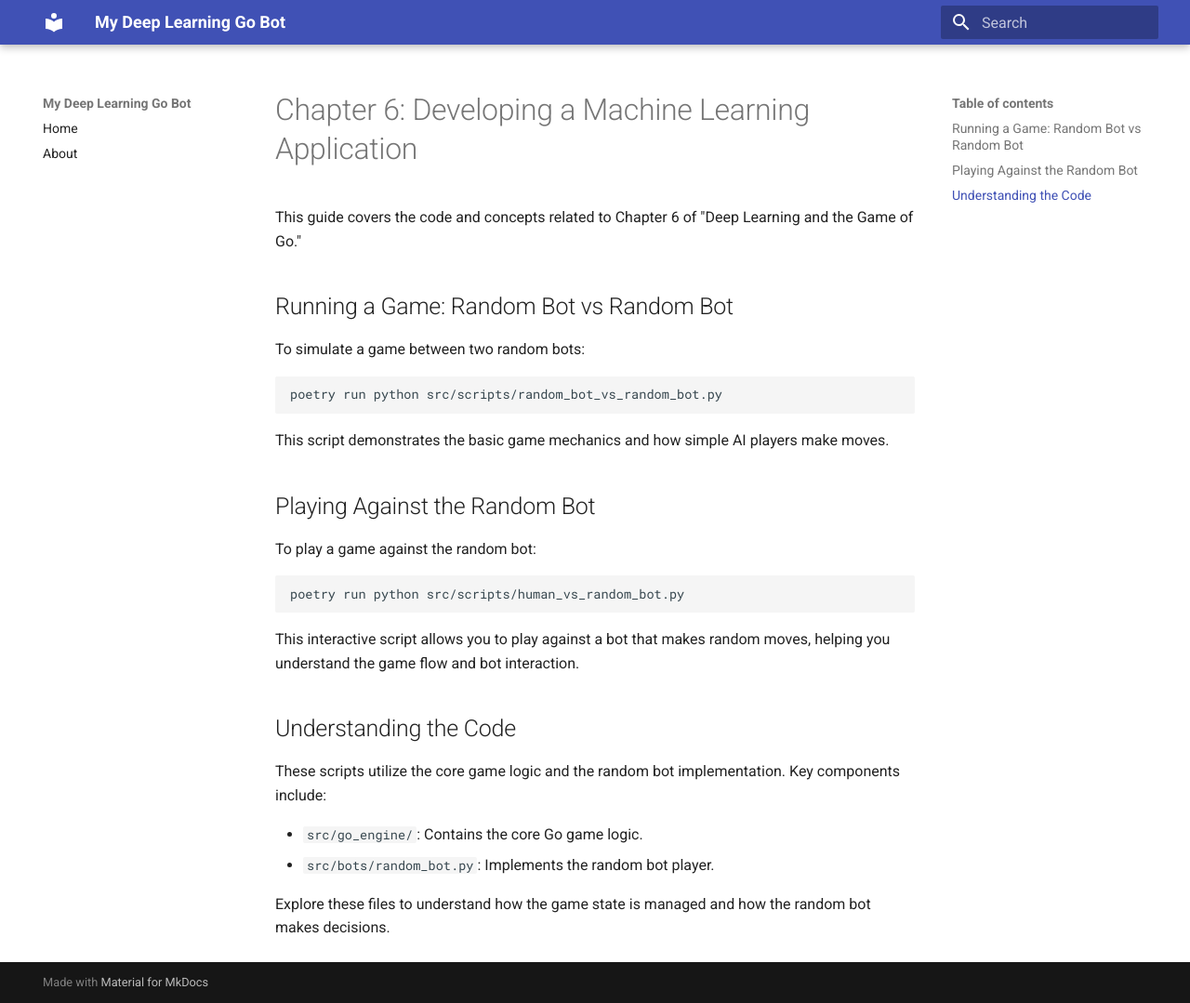
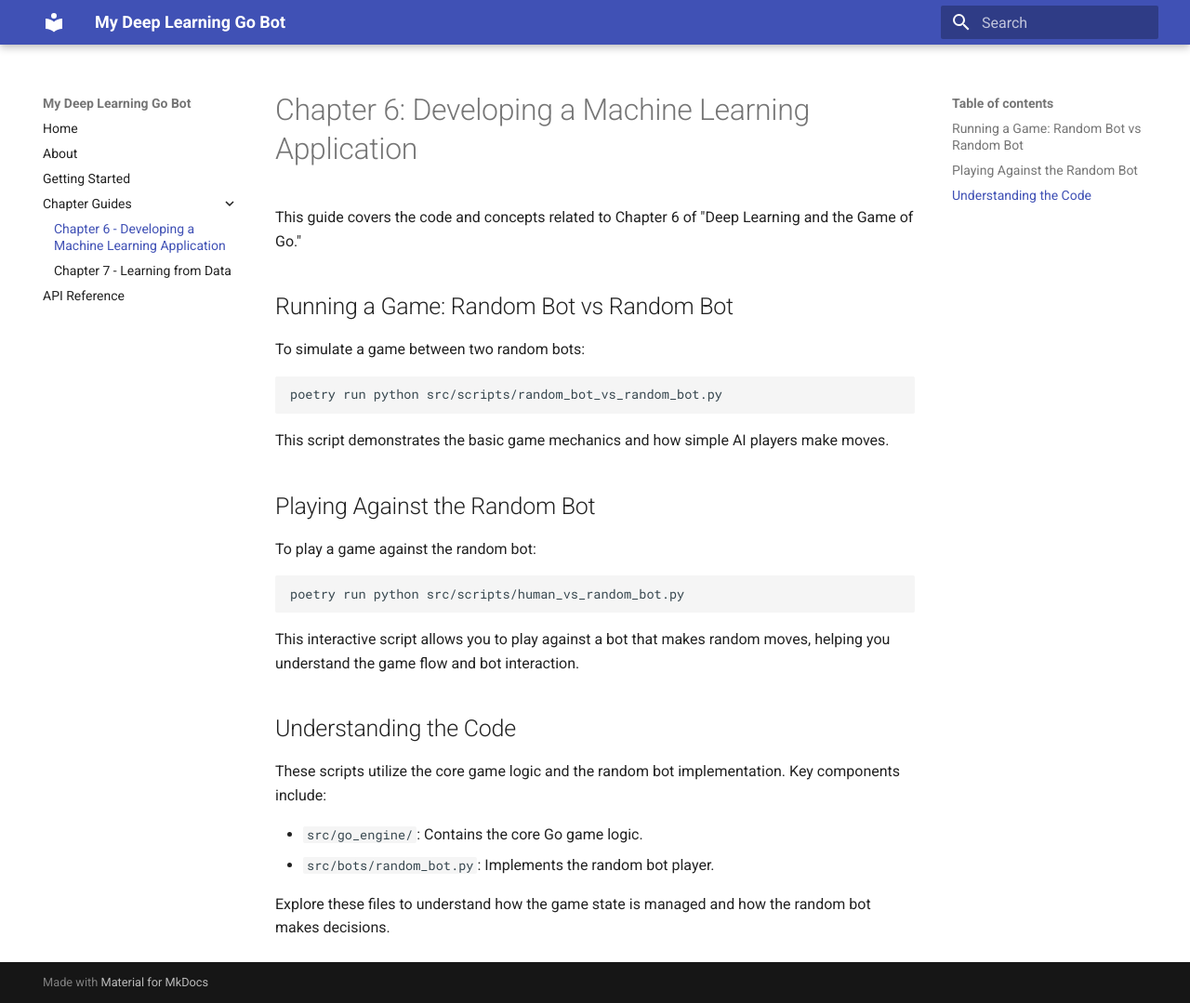
Before and after one commit to ghiret/my_go_player, an MkDocs documentation site: the page built from docs/chapter6.md, in a window 1280 px wide and 1079 px high. Shown: the whole window at 93% size. Built offline with MkDocs 1.6.1 and Material for MkDocs 9.7.7, drawn with Linux system fonts in a browser that asks for light colours.

Commit message:
pre-commit.

```diff
--- a/mkdocs.yml
+++ b/mkdocs.yml
@@ -4,3 +4,8 @@ theme:
 nav:
   - Home: index.md
   - About: about.md
+  - Getting Started: getting-started.md
+  - Chapter Guides:
+    - Chapter 6 - Developing a Machine Learning Application: chapter6.md
+    - Chapter 7 - Learning from Data: chapter7.md
+  - API Reference: api-reference.md
```
Also changed, not shown: docs/about.md (line endings or trailing spaces), docs/chapter6.md (line endings or trailing spaces), docs/chapter7.md (line endings or trailing spaces), docs/getting-started.md (line endings or trailing spaces), docs/index.md (line endings or trailing spaces), 2 other files.
